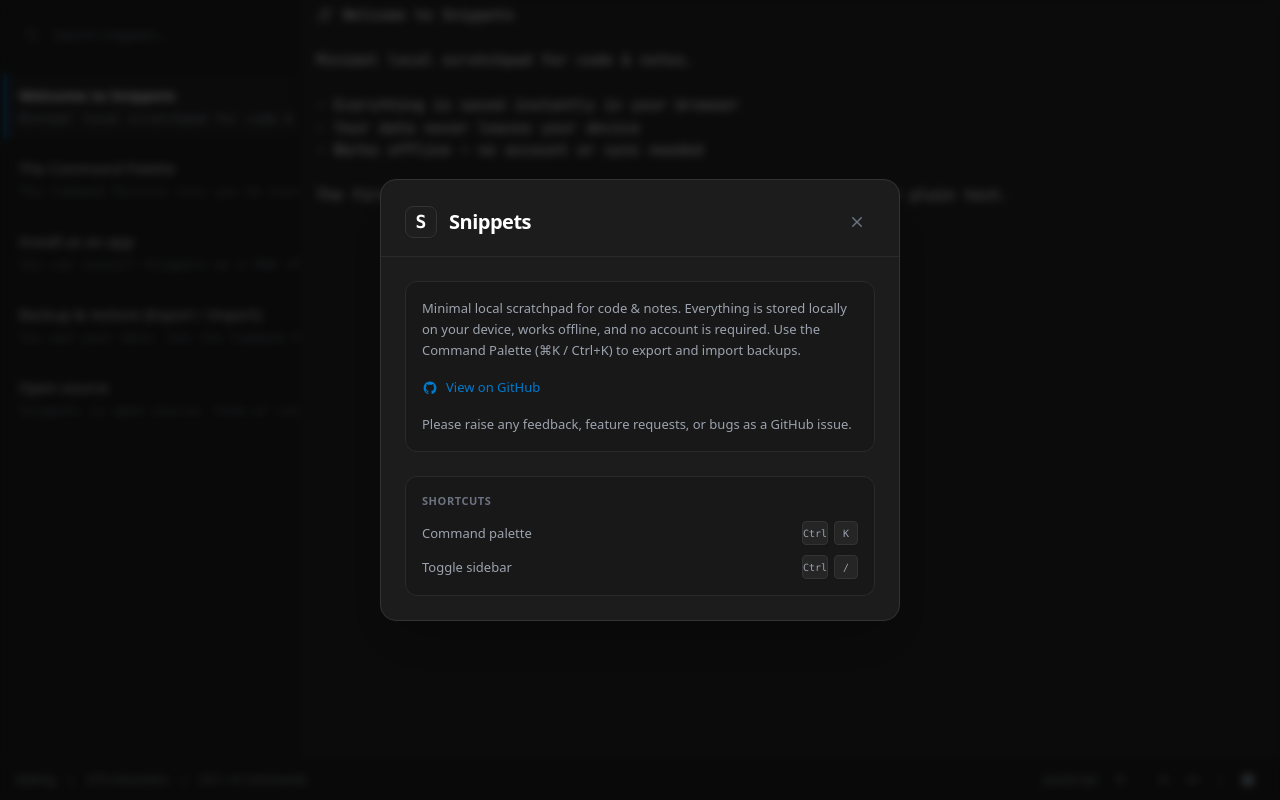
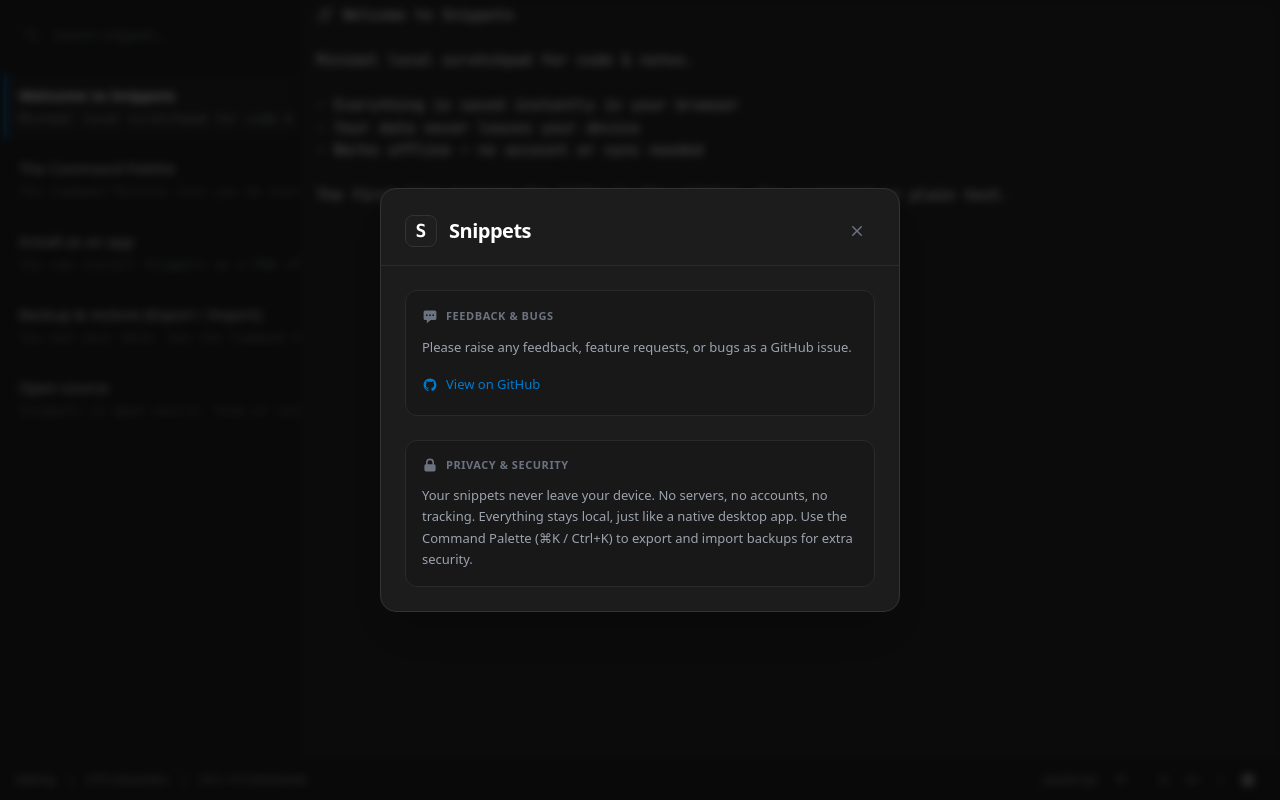
Before and after one commit to wrlannen/snippets, a website with bundled scripts: page public/index.html in a window 1280 px wide. Both pictures are taken after a click on the button 1248 px from the left and 779 px from the top of the page. Built offline with nearby package versions, Linux system fonts and the light colour scheme; files whose address does not match are found by name.

Commit message:
Improve about modal

```diff
--- a/public/index.html
+++ b/public/index.html
@@ -199,9 +199,15 @@
 
         <!-- Description -->
         <div class="bg-[#181818] border border-[#2a2a2a] rounded-xl p-4 space-y-3 text-[13px] text-gray-400 leading-relaxed font-light">
+          <h3 class="text-[11px] font-semibold text-gray-500 uppercase tracking-wider flex items-center gap-2">
+            <svg xmlns="http://www.w3.org/2000/svg" viewBox="0 0 20 20" fill="currentColor" class="w-4 h-4">
+              <path fill-rule="evenodd" d="M18 5v8a2 2 0 01-2 2h-5l-5 4v-4H4a2 2 0 01-2-2V5a2 2 0 012-2h12a2 2 0 012 2zM7 8H5v2h2V8zm2 0h2v2H9V8zm6 0h-2v2h2V8z" clip-rule="evenodd" />
+            </svg>
+            Feedback & Bugs
+          </h3>
           <div class="space-y-3">
-            <div>
-              Minimal local scratchpad for code & notes. Everything is stored locally on your device, works offline, and no account is required. Use the Command Palette (⌘K / Ctrl+K) to export and import backups.
+            <div class="text-gray-400 text-[13px]">
+              Please raise any feedback, feature requests, or bugs as a GitHub issue.
             </div>
             <div class="pt-1">
               <a href="https://github.com/wrlannen/snippets" target="_blank" rel="noopener"
@@ -214,15 +220,30 @@
               </a>
             </div>
           </div>
-          <div class="text-gray-400 text-[13px]">
-            Please raise any feedback, feature requests, or bugs as a GitHub issue.
+        </div>
+
+        <!-- Privacy & Security -->
+        <div class="bg-[#181818] border border-[#2a2a2a] rounded-xl p-4 space-y-3">
+          <h3 class="text-[11px] font-semibold text-gray-500 uppercase tracking-wider flex items-center gap-2">
+            <svg xmlns="http://www.w3.org/2000/svg" viewBox="0 0 20 20" fill="currentColor" class="w-4 h-4">
+              <path fill-rule="evenodd" d="M5 9V7a5 5 0 0110 0v2a2 2 0 012 2v5a2 2 0 01-2 2H5a2 2 0 01-2-2v-5a2 2 0 012-2zm8-2v2H7V7a3 3 0 016 0z" clip-rule="evenodd" />
+            </svg>
+            Privacy & Security
+          </h3>
+          <div class="text-[13px] text-gray-400 leading-relaxed">
+            Your snippets never leave your device. No servers, no accounts, no tracking. Everything stays local, just like a native desktop app. Use the Command Palette (⌘K / Ctrl+K) to export and import backups for extra security.
           </div>
         </div>
 
         <!-- Install Section (Dynamic) -->
         <div id="installSection" class="hidden">
           <div class="bg-[#181818] border border-[#2a2a2a] rounded-xl p-4 space-y-3">
-            <h3 class="text-[11px] font-semibold text-gray-500 uppercase tracking-wider">Install as App</h3>
+            <h3 class="text-[11px] font-semibold text-gray-500 uppercase tracking-wider flex items-center gap-2">
+              <svg xmlns="http://www.w3.org/2000/svg" viewBox="0 0 20 20" fill="currentColor" class="w-4 h-4">
+                <path fill-rule="evenodd" d="M3 17a1 1 0 011-1h12a1 1 0 110 2H4a1 1 0 01-1-1zm3.293-7.707a1 1 0 011.414 0L9 10.586V3a1 1 0 112 0v7.586l1.293-1.293a1 1 0 111.414 1.414l-3 3a1 1 0 01-1.414 0l-3-3a1 1 0 010-1.414z" clip-rule="evenodd" />
+              </svg>
+              Install as App
+            </h3>
 
           <!-- Chrome/Edge -->
             <div id="pwaInstallable" class="hidden">
@@ -256,31 +277,6 @@
           </div>
         </div>
 
-        <!-- Shortcuts -->
-        <div class="bg-[#181818] border border-[#2a2a2a] rounded-xl p-4 space-y-3">
-          <h3 class="text-[11px] font-semibold text-gray-500 uppercase tracking-wider">Shortcuts</h3>
-          <div class="space-y-2.5">
-            <div class="flex items-center justify-between group">
-              <span class="text-[13px] text-gray-400 group-hover:text-gray-300 transition-colors">Command palette</span>
-              <div class="flex gap-1.5">
-                <kbd id="modalModKey1"
-                  class="min-w-[24px] h-6 flex items-center justify-center bg-[#252526] border border-[#333] rounded text-[10px] font-mono text-gray-400 shadow-sm">⌘</kbd>
-                <kbd
-                  class="min-w-[24px] h-6 flex items-center justify-center bg-[#252526] border border-[#333] rounded text-[10px] font-mono text-gray-400 shadow-sm">K</kbd>
-              </div>
-            </div>
-            <div class="flex items-center justify-between group">
-              <span class="text-[13px] text-gray-400 group-hover:text-gray-300 transition-colors">Toggle sidebar</span>
-              <div class="flex gap-1.5">
-                <kbd id="modalModKey2"
-                  class="min-w-[24px] h-6 flex items-center justify-center bg-[#252526] border border-[#333] rounded text-[10px] font-mono text-gray-400 shadow-sm">⌘</kbd>
-                <kbd
-                  class="min-w-[24px] h-6 flex items-center justify-center bg-[#252526] border border-[#333] rounded text-[10px] font-mono text-gray-400 shadow-sm">/</kbd>
-              </div>
-            </div>
-          </div>
-        </div>
-
       </div>
     </div>
   </div>
```
Also changed, not shown: public/tailwind.output.css.
